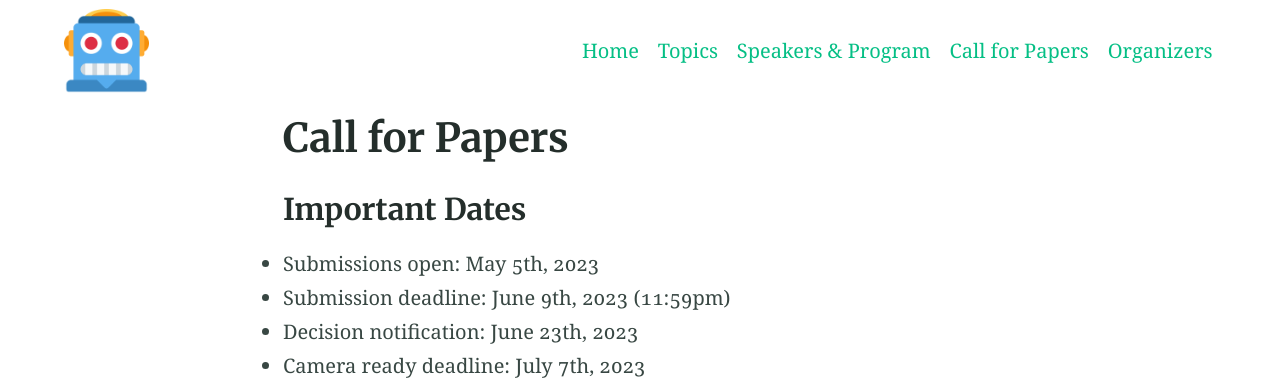
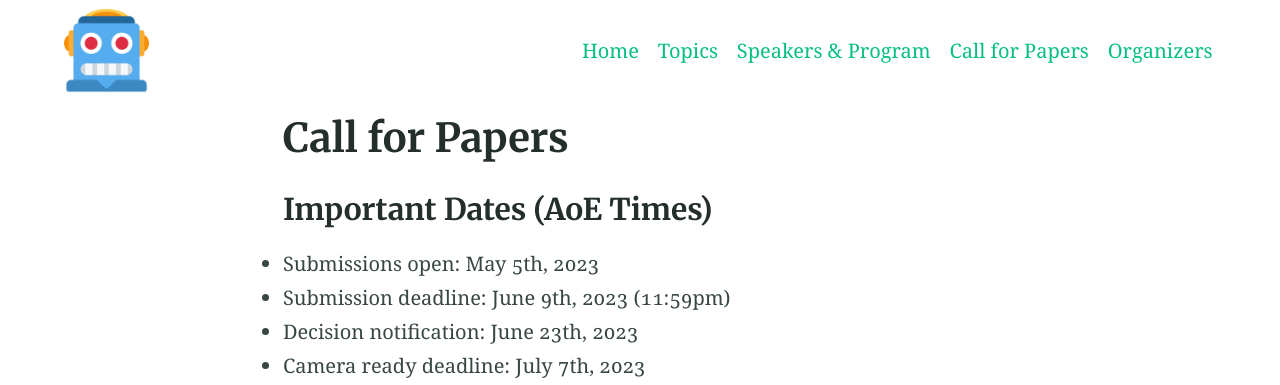
Before and after one commit to toward-natural-motion-generation/rss2023, a Jekyll site: the page built from papers.md, in a window 1280 px wide. Shown: the top 385 px of the page. Built offline with Jekyll 4.4.1, drawn with Linux system fonts in a browser that asks for light colours.

Commit message:
add time info

```diff
--- a/papers.md
+++ b/papers.md
@@ -3,7 +3,7 @@ title: Call for Papers
 indexing: false
 sitemap: false
 ---
-### Important Dates
+### Important Dates (AoE Times)
 * Submissions open: May 5th, 2023
 * Submission deadline: June 9th, 2023 (11:59pm)
 * Decision notification: June 23th, 2023
```
